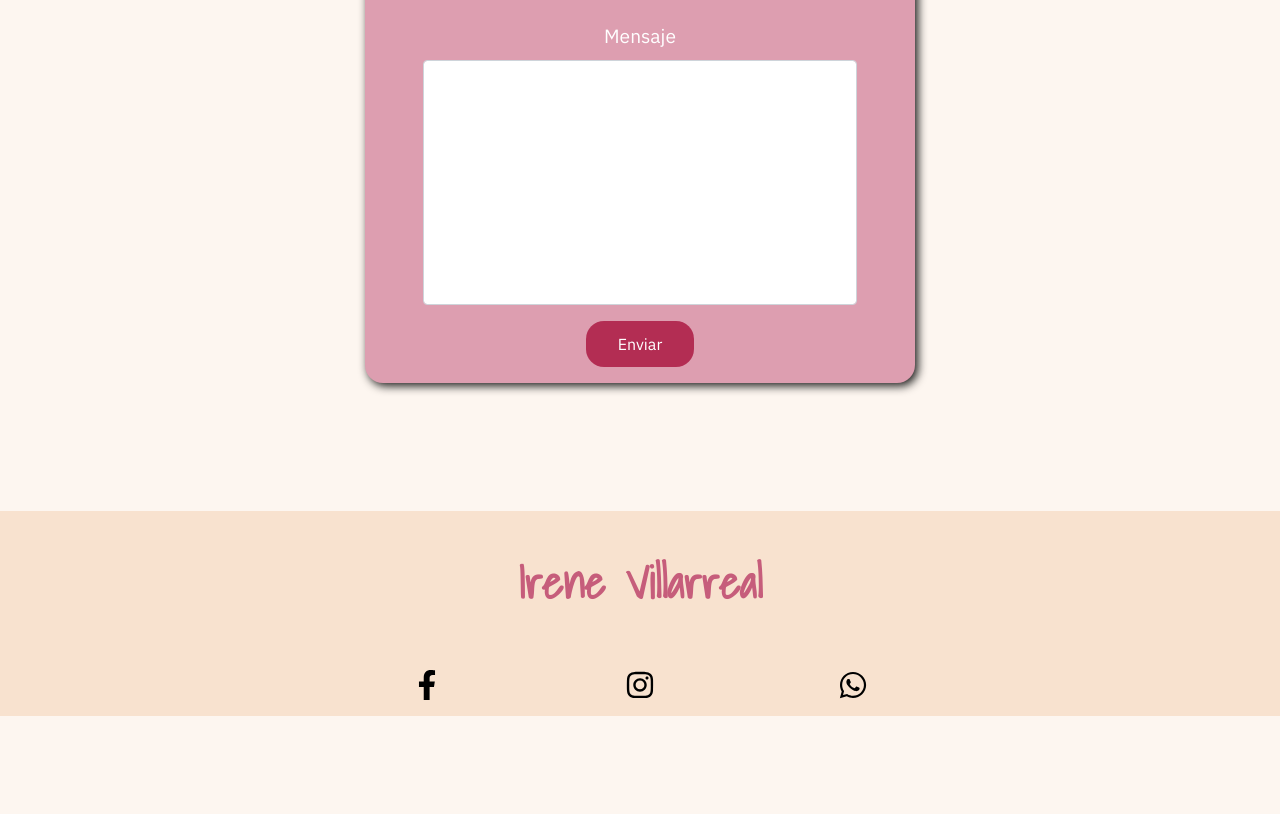
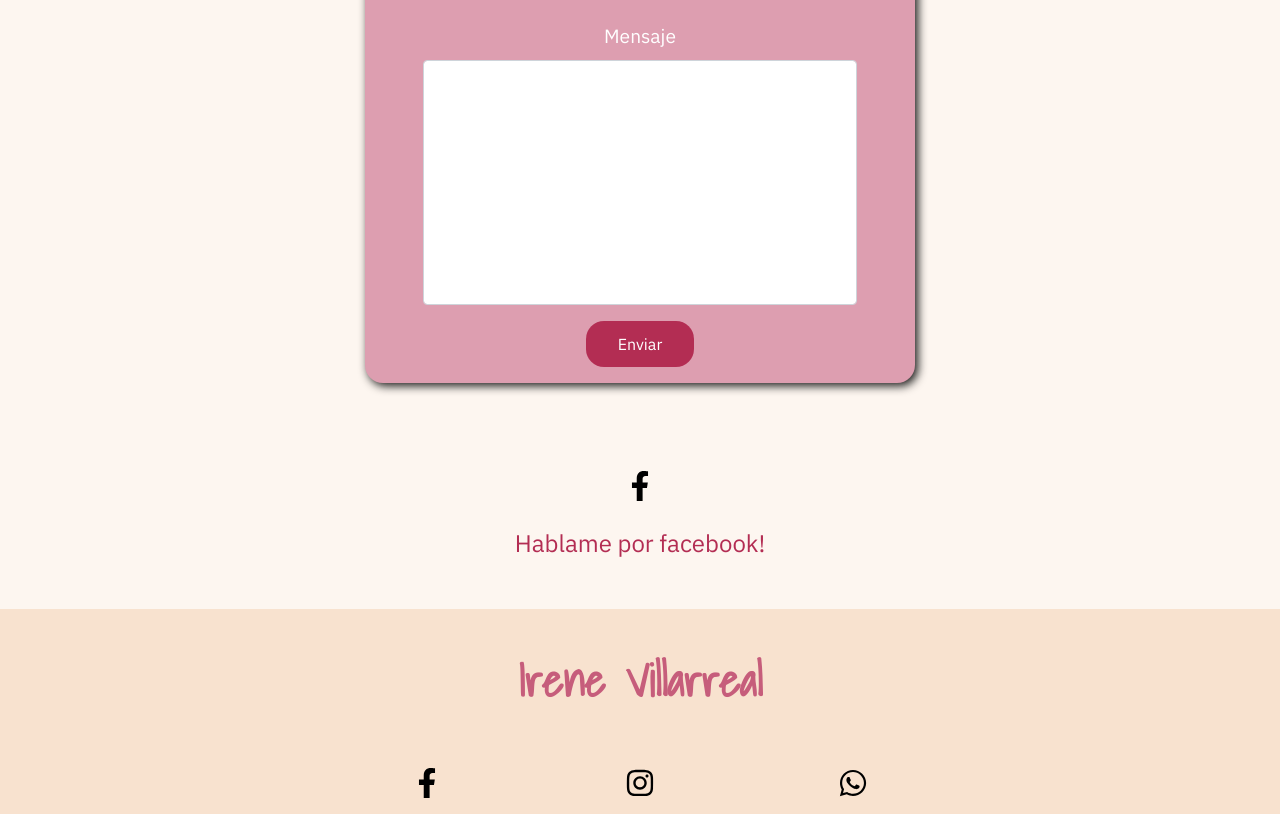
Before and after one commit to TomasVillarreal/tejidos-artesanales, a plain HTML site: page pages/contacto.html in a window 1280 px wide. Shown: the part 509-1323 px from the top of the page. Before the commit the page ends 1225 px from the top, so only its background shows below. Drawn offline with nearby package versions, Linux system fonts and the light colour scheme.

Commit message:
Agregado un grid mas

```diff
--- a/css/style.css
+++ b/css/style.css
@@ -24,6 +24,10 @@ a{
     "footer";
     grid-template-columns: 100%;
     /* overflow: hidden; */
+}
+
+header{
+    grid-area: header;
 }
 
 .header-container-title{
@@ -451,6 +455,7 @@ nav ul li:hover{
 
 .footer-container{
     background-color: #F8E2CF;
+    grid-area: footer;
 }
 
 .footer-container h2{
@@ -509,7 +514,6 @@ nav ul li:hover{
 }
 
 .about-me-container img{
-    grid-area: about-me-img;
     width: 300px;
     border-radius: 50px 50px 0 0;
 }
@@ -739,10 +743,45 @@ nav ul li:hover{
 
 /*Inicio estilos contacto*/
 
+.contact-wrapper{
+    display: grid;
+    grid-template-areas:
+    "header"
+    "contact-main"
+    "aside"
+    "footer";
+    grid-template-columns: 100%;
+}
+
+#contact-main{
+    grid-area: contact-main;
+}
+
 .form-control{
     font-size: 1.2em;
     width: 90%;
     margin: 0 auto 0 auto;
+}
+#contact-main{
+    grid-area: contact-main;
+}
+
+#contact-aside {
+    grid-area: aside;
+    display: flex;
+    flex-direction: column;
+    align-items: center;
+    justify-content: center;
+
+    font-size: 1.5em;
+    color: #b32d53;
+
+    margin-bottom: 2em;
+}
+#contact-aside div img {
+    width: 30px;
+    height: 30px;
+    margin: 1em 1em
 }
 
 textarea{
@@ -766,7 +805,7 @@ textarea{
 
 .form-container{
     width: 280px;
-    margin: 1em auto 8em auto;
+    margin: 1em auto 4em auto;
     background-color: #dd9eb0;
     border-radius: 18px;
     box-shadow: 3px 3px 10px rgba(0,0,0,0.9);
@@ -810,10 +849,10 @@ textarea{
 
 @media screen and (min-width: 1440px){
 
-.form-container{
-    width: 700px;
+    .form-container{
+        width: 700px;
 
-}
+    }
 
 }
 
--- a/pages/contacto.html
+++ b/pages/contacto.html
@@ -18,7 +18,8 @@
     <title>Irene Villarreal Tejidos - Contacto</title>
 </head>
 <body>
-    <!-- Inicio Header -->
+    <div class="contact-wrapper">
+        <!-- Inicio Header -->
     <header>
         <nav class="navbar navbar-expand-lg">
             <div class="container-fluid">
@@ -45,7 +46,7 @@
 
     <!-- Inicio Contenido Principal  -->
 
-    <main>
+    <main id="contact-main">
         <div class="container">
             <div class="row">
                 <h2 class="form-title">Contactame</h2>
@@ -79,29 +80,14 @@
             </div>
         </div>
     </main>
-<!--
-    <main class="contact-wrapper">
-
-        <div class="form-container">
-            <form action="">
-                <div class="form-field">
-                    <label for="mail">Mail:</label>
-                    <input type="text" name="mail">
-                </div>
-
-                <div class="form-field">
-                    <label for="asunto">Asunto: </label>
-                    <input type="text" name="asunto">
-                </div>
-
-                <div class="form-field">
-                    <label for="mensaje">Mensaje: </label>
-                    <textarea name="mensaje" cols="30" rows="10"></textarea>
-                </div>
-                <button type="submit">Enviar!</button>
-            </form>
+    <aside id="contact-aside">
+        <div>
+            <a href="https://www.facebook.com/Irene-Villarreal-Tejidos-125108655808115">
+                <img src="../public/img/facebook-f-brands.svg" alt="Facebook logo">
+            </a>
         </div>
-    </main> -->
+        <span>Hablame por facebook!</span>
+    </aside>
 
     <!-- Fin Contenido Principal  -->
 
@@ -138,6 +124,8 @@
     </footer>
 
     <!-- Fin Footer -->
+    </div>
+
     <script src="https://cdn.jsdelivr.net/npm/@popperjs/core@2.10.2/dist/umd/popper.min.js" integrity="sha384-7+zCNj/IqJ95wo16oMtfsKbZ9ccEh31eOz1HGyDuCQ6wgnyJNSYdrPa03rtR1zdB" crossorigin="anonymous"></script>
     <script src="https://cdn.jsdelivr.net/npm/bootstrap@5.1.3/dist/js/bootstrap.min.js" integrity="sha384-QJHtvGhmr9XOIpI6YVutG+2QOK9T+ZnN4kzFN1RtK3zEFEIsxhlmWl5/YESvpZ13" crossorigin="anonymous"></script>
 </body>
```
